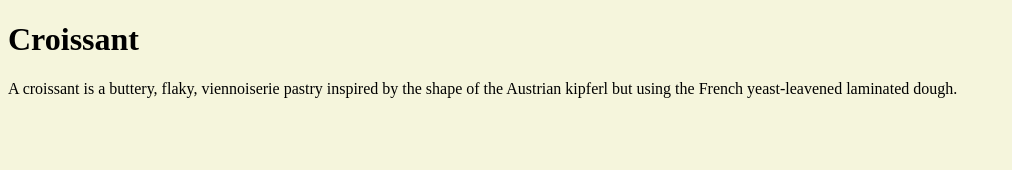
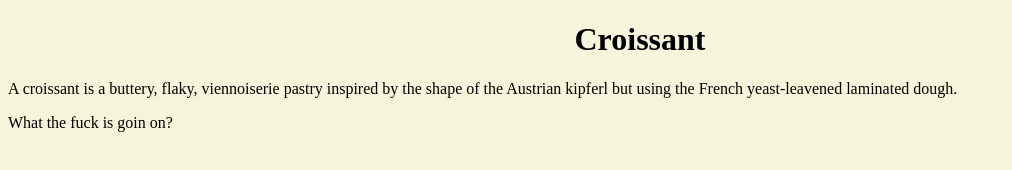
Before and after one commit to CatRod/croissant, a plain HTML site: page index.html in a window 1280 px wide. Shown: the whole page, without its empty margins (0-1012 px from the left). Drawn offline with Linux system fonts and the light colour scheme.

Commit message:
Just experimenting and figuring out why this is not workin...

```diff
--- a/css/styles.css
+++ b/css/styles.css
@@ -1,3 +1,7 @@
 body {
-  background: beige;
+  background-color: beige;
 }
+
+h1 {
+  text-align: center;
+}
--- a/index.html
+++ b/index.html
@@ -3,7 +3,7 @@
   <head>
     <meta charset="UTF-8" />
     <meta name="viewport" content="width=device-width, initial-scale=1.0" />
-    <link rel="stylesheet" href="/css/styles.css" />
+    <link rel="stylesheet" href="css/styles.css" />
     <title>Homepage</title>
   </head>
   <body>
@@ -13,5 +13,6 @@
       of the Austrian kipferl but using the French yeast-leavened laminated
       dough.
     </p>
+    <p>What the fuck is goin on?</p>
   </body>
 </html>
```
